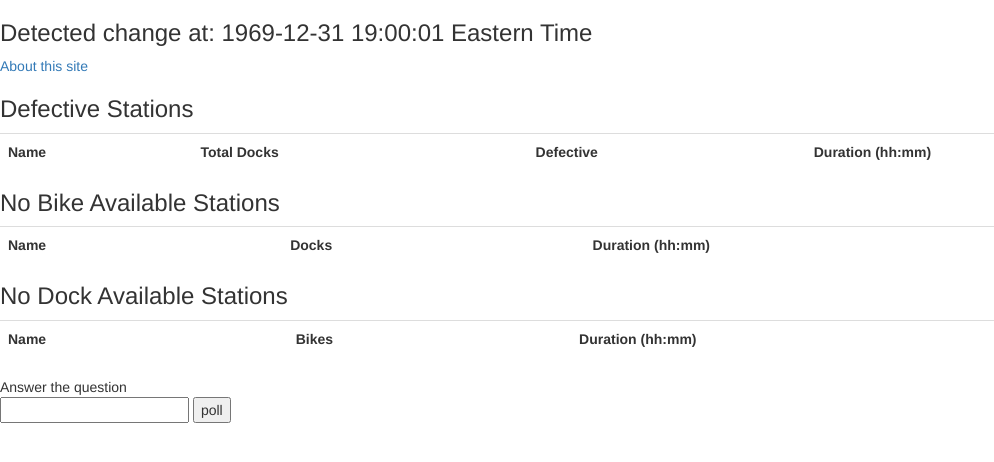
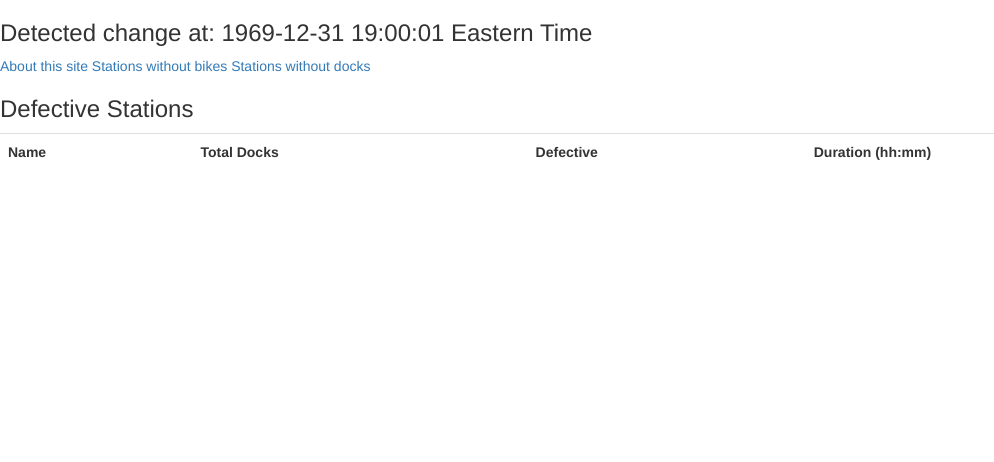
Before and after one commit to john-z-cheng/CaBiPoller, a Django app: page / in a window 1280 px wide. Shown: the top 462 px of the page, without its empty margins (0-994 px from the left). Run offline with Django 3.2, Linux system fonts and the light colour scheme; tables that the repository leaves empty hold one stand-in row (values such as "Sample post"); lists and menus that the app fills with data are empty; some libraries are stand-ins or nearby versions.

Commit message:
separate out status tables

```diff
--- a/CaBiPoller/templates/status/index.html
+++ b/CaBiPoller/templates/status/index.html
@@ -3,6 +3,9 @@
 {% block content %}
 <h3>Detected change at: {{ polltime }} Eastern Time</h3>
 <a href="{% url 'about' %}">About this site</a>
+<a href="{% url 'nobikes' %}">Stations without bikes</a>
+<a href="{% url 'nodocks' %}">Stations without docks</a>
+
 <h3>Defective Stations</h3>
 	<table class="table">
 	<th>Name</th>
@@ -25,46 +28,4 @@
 	</tbody>
 	{% endfor %}
 	</table>
-<h3>No Bike Available Stations</h3>
-	<table class="table">
-	<th>Name</th>
-	<th>Docks</th>
-    <th>Duration (hh:mm)</th>
-	{% for station in stations.nobikes %}
-	<tr>
-		<td>
-		<a href="{% url 'station_detail' station.ref_station.id %}">
-			{{ station.ref_station.name|capfirst }}
-		</a>
-		</td>
-		<td>{{ station.docks }}</td>
-		<td>{{ station.duration }}</td>
-	</tr>
-	{% endfor %}
-	</table>
-
-<h3>No Dock Available Stations</h3>
-	<table class="table">
-	<th>Name</th>
-	<th>Bikes</th>
-    <th>Duration (hh:mm)</th>
-	{% for station in stations.nodocks %}
-	<tr>
-		<td>
-		<a href="{% url 'station_detail' station.ref_station.id %}">
-			{{ station.ref_station.name|capfirst }}
-		</a>
-		</td>
-		<td>{{ station.bikes }}</td>
-		<td>{{ station.duration }}</td>
-	</tr>
-	{% endfor %}
-	</table>
-<div>
-<form action={% url 'poll' %}" method="post">
-{% csrf_token %}
-{{ question }}<br>
-<input type="text" name="word" />
-<input type="submit" value="poll" />
-</div>
 {% endblock %}
--- a/CaBiPoller/urls.py
+++ b/CaBiPoller/urls.py
@@ -21,8 +21,9 @@ from stations import views
 
 urlpatterns = [
 	url(r'^$', views.index, name='index'),
+	url(r'nobikes', views.nobikes, name='nobikes'),
+	url(r'nodocks', views.nodocks, name='nodocks'),
 	url(r'station/(?P<id>\d+)/', views.station_detail, name='station_detail'),
-	url(r'status/poll', views.poll, name='poll'),
 	url(r'status/about', TemplateView.as_view(template_name='status/about.html'), name='about'),
     url(r'^admin/', admin.site.urls),
 ]
--- a/stations/views.py
+++ b/stations/views.py
@@ -70,9 +70,26 @@ def index(request):
 	est_dt = utc_tz.localize(poll_dt).astimezone(est_tz)
 	est_dt = est_tz.normalize(est_dt)
 	polltime = est_dt.strftime('%Y-%m-%d %H:%M:%S')
-	question = 'Answer the question'
 	return render(request, 'status/index.html', {
-		'stations':stations,'polltime':polltime,'question':question,
+		'stations':stations,'polltime':polltime
+	})
+
+def nobikes(request):
+	stations = {}
+	nowtime = int(time.time())
+	stations['nobikes'] = Station.objects.filter(available_state='empty')
+	assign_duration(nowtime, 'available', stations['nobikes'])
+	return render(request, 'status/nobikes.html', {
+		'stations':stations
+	})
+
+def nodocks(request):
+	stations = {}
+	nowtime = int(time.time())
+	stations['nodocks'] = Station.objects.filter(available_state='full')
+	assign_duration(nowtime, 'available', stations['nodocks'])
+	return render(request, 'status/nodocks.html', {
+		'stations':stations
 	})
 
 def station_detail(request, id):
```
Also changed, not shown: CaBiPoller/templates/status/nobikes.html (added, +22 -0 lines), CaBiPoller/templates/status/nodocks.html (added, +22 -0 lines).
